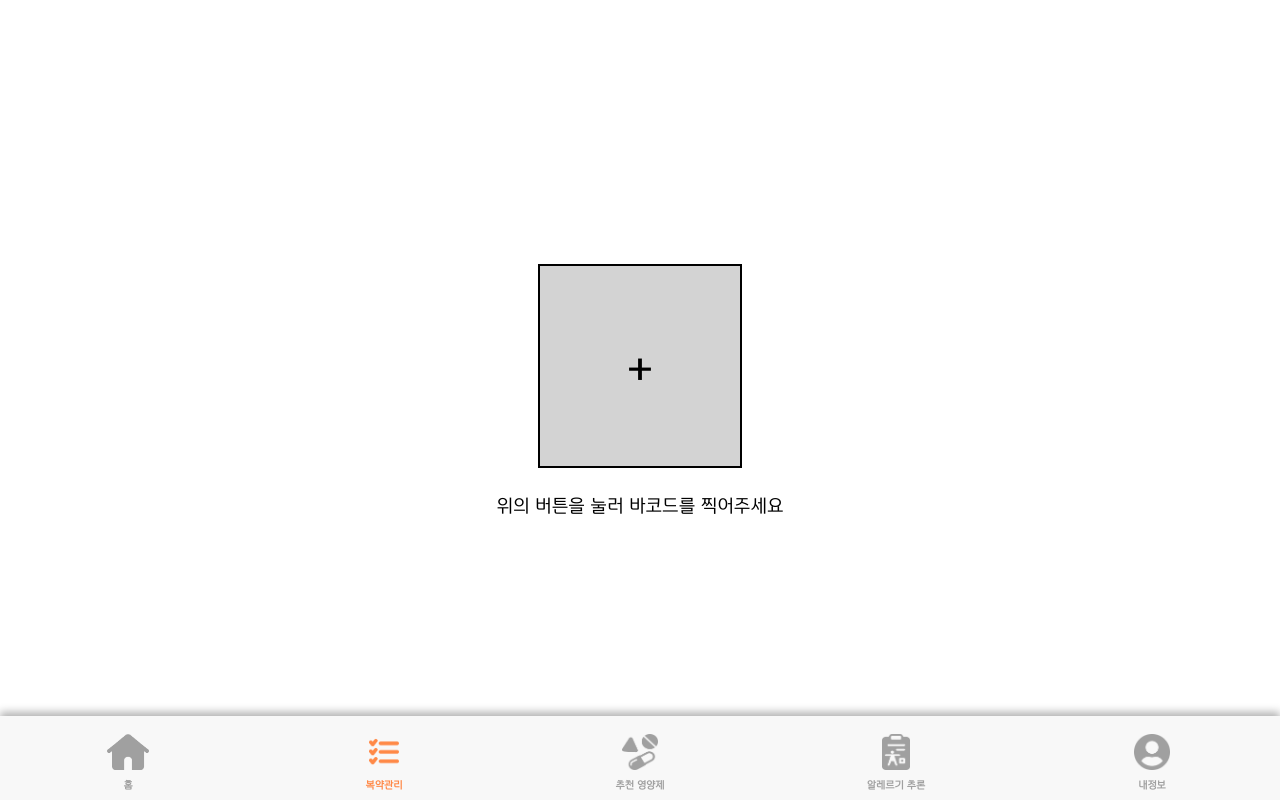
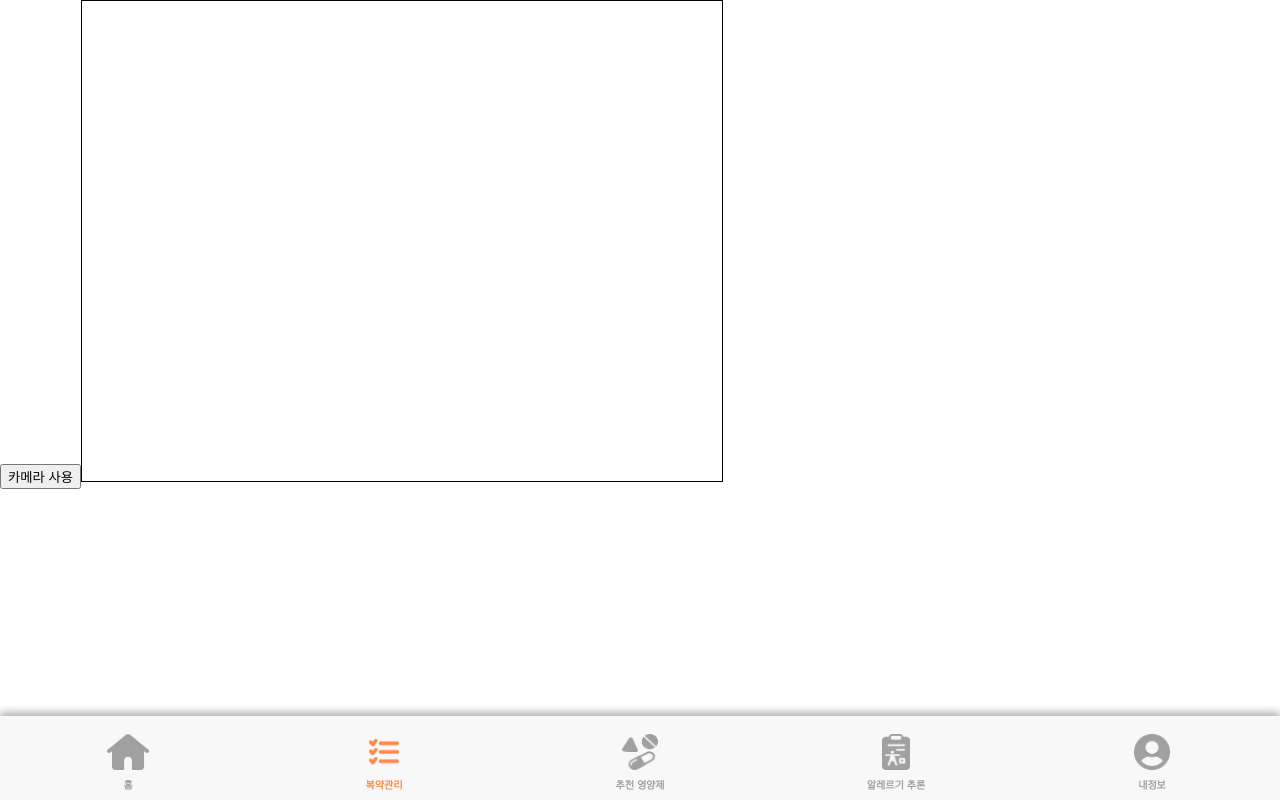
Before and after one commit to KAU-Medicare/Medicare-Frontend, a Vue app: page /medManage in a window 1280 px wide. Built offline with nearby package versions, Linux system fonts and the light colour scheme.

Commit message:
카메라 약간 수정

```diff
--- a/src/components/LoginPage.vue
+++ b/src/components/LoginPage.vue
@@ -2,31 +2,50 @@
   <div class="login">
     <img class="logo" src="@/assets/medicareLogo.png" alt="로고 이미지" />
     <h1>메디케어에 오신걸 환영합니다!</h1>
-    <button class="kakao-login" @click="initiateKakaoLogin">
-      <img src="@/assets/kakaoLogin.png" alt="버튼 이미지" />
+    <button class="kakao-login" @click="initiateKakaoLogin" :disabled="isLoading">
+      <img src="@/assets/kakaoLogin.png" alt="카카오 로그인 버튼" />
     </button>
   </div>
 </template>
 
 <script>
 import axios from 'axios';
+
+const API = axios.create({
+  baseURL: 'http://localhost:8080',
+  timeout: 5000,
+  headers: {
+    'Content-Type': 'application/json',
+  },
+  withCredentials: true
+});
+
 export default {
   name: "LoginPage",
+  data() {
+    return {
+      isLoading: false
+    };
+  },
   methods: {
     async initiateKakaoLogin() {
+      this.isLoading = true;
       try {
-        const response = await axios.get("/api/login/kakao-url");
+        const response = await API.get("/api/login/kakao-url");
         const loginUrl = response.data.loginUrl;
         window.location.href = loginUrl;
       } catch (error) {
         console.error("카카오 로그인 URL을 가져오는 데 실패했습니다:", error);
+        alert("로그인 처리 중 오류가 발생했습니다. 잠시 후 다시 시도해 주세요.");
+      } finally {
+        this.isLoading = false;
       }
     },
   },
 };
 </script>
 
-<style>
+<style scoped>
 .login {
   display: flex;
   flex-direction: column;
@@ -40,7 +59,7 @@ export default {
 
 .login .logo {
   height: 40vh;
-  aspect-ratio: 1; /* 가로세로 크기 일정 */
+  aspect-ratio: 1;
 }
 
 h1 {
@@ -51,5 +70,12 @@ h1 {
   border: none;
   margin: 0;
   padding: 0;
+  cursor: pointer;
+  transition: opacity 0.3s;
+}
+
+.kakao-login:disabled {
+  opacity: 0.6;
+  cursor: not-allowed;
 }
 </style>
--- a/src/components/MedManagePage.vue
+++ b/src/components/MedManagePage.vue
@@ -1,75 +1,28 @@
 <template>
-  <div class="medManage">
-    <div class="camera-box" @click="openCamera">
-      <span class="plus">+</span>
-    </div>
-    <video ref="video" class="camera" autoplay></video>
-    <p class="instruction">위의 버튼을 눌러 바코드를 찍어주세요</p>
+  <div>
+    <button @click="startCamera">카메라 사용</button>
+    <video ref="video" width="640" height="480" autoplay></video>
   </div>
 </template>
 
 <script>
 export default {
-  name: 'MedManagePage',
   methods: {
-    openCamera() {
-      if (navigator.mediaDevices && navigator.mediaDevices.getUserMedia) {
-        const constraints = { video: true }; // 비디오 스트림만 요청
-        navigator.mediaDevices.getUserMedia(constraints)
-          .then((stream) => {
-            console.log('Camera opened', stream);
-            // 비디오 요소에 스트림 연결
-            this.$refs.video.srcObject = stream;
-          })
-          .catch((error) => {
-            console.error('Error accessing the camera', error);
-            alert('카메라에 접근할 수 없습니다. 권한을 확인하세요.');
-          });
-      } else {
-        console.error('getUserMedia not supported in this browser.');
-        alert('카메라 접근이 지원되지 않는 브라우저입니다. 최신 브라우저를 사용해주세요.');
+    async startCamera() {
+      try {
+        const stream = await navigator.mediaDevices.getUserMedia({ video: true });
+        this.$refs.video.srcObject = stream;
+      } catch (error) {
+        console.error('카메라에 접근할 수 없습니다:', error);
       }
-    }
-  }
+    },
+  },
 };
+
 </script>
 
-<style>
-.medManage {
-  display: flex;
-  flex-direction: column;
-  height: 100vh;
-  width: 100vw;
-  justify-content: center;
-  align-items: center;
-  text-align: center;
-  background-color: white; /* 배경을 흰색으로 변경 */
-}
-
-.camera-box {
-  width: 200px; /* 원하는 크기로 조정 */
-  height: 200px; /* 원하는 크기로 조정 */
-  background-color: lightgray; /* 박스를 회색으로 변경 */
-  display: flex;
-  justify-content: center;
-  align-items: center;
-  border: 2px solid black;
-  cursor: pointer;
-}
-
-.plus {
-  font-size: 48px; /* 원하는 크기로 조정 */
-  color: black; /* 플러스 버튼을 검정색으로 변경 */
-}
-
-.camera {
-  display: none; /* 비디오 요소를 기본적으로 숨김 */
-  width: 100%; /* 원한다면 비디오 크기 조정 */
-  height: auto;
-}
-
-.instruction {
-  margin-top: 20px; /* 문구와 박스 사이의 간격 */
-  font-size: 18px; /* 문구의 글씨 크기 */
+<style scoped>
+video {
+  border: 1px solid black;
 }
 </style>
```
Also changed, not shown: public/assets/test.json (+9 -0 lines).
